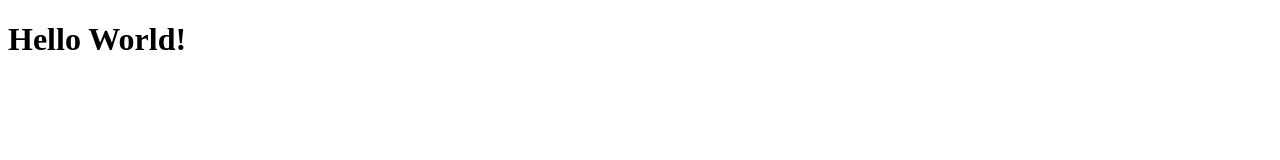
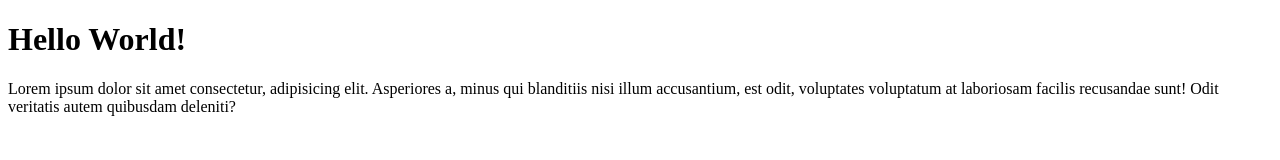
Before and after one commit to raflicahyas/wpu-git-test, a plain HTML site: page index.html in a window 1280 px wide. Drawn offline with Linux system fonts and the light colour scheme.

Commit message:
menambahkan paragraf

```diff
--- a/index.html
+++ b/index.html
@@ -8,5 +8,11 @@
   </head>
   <body>
     <h1>Hello World!</h1>
+    <p>
+      Lorem ipsum dolor sit amet consectetur, adipisicing elit. Asperiores a,
+      minus qui blanditiis nisi illum accusantium, est odit, voluptates
+      voluptatum at laboriosam facilis recusandae sunt! Odit veritatis autem
+      quibusdam deleniti?
+    </p>
   </body>
 </html>
```
